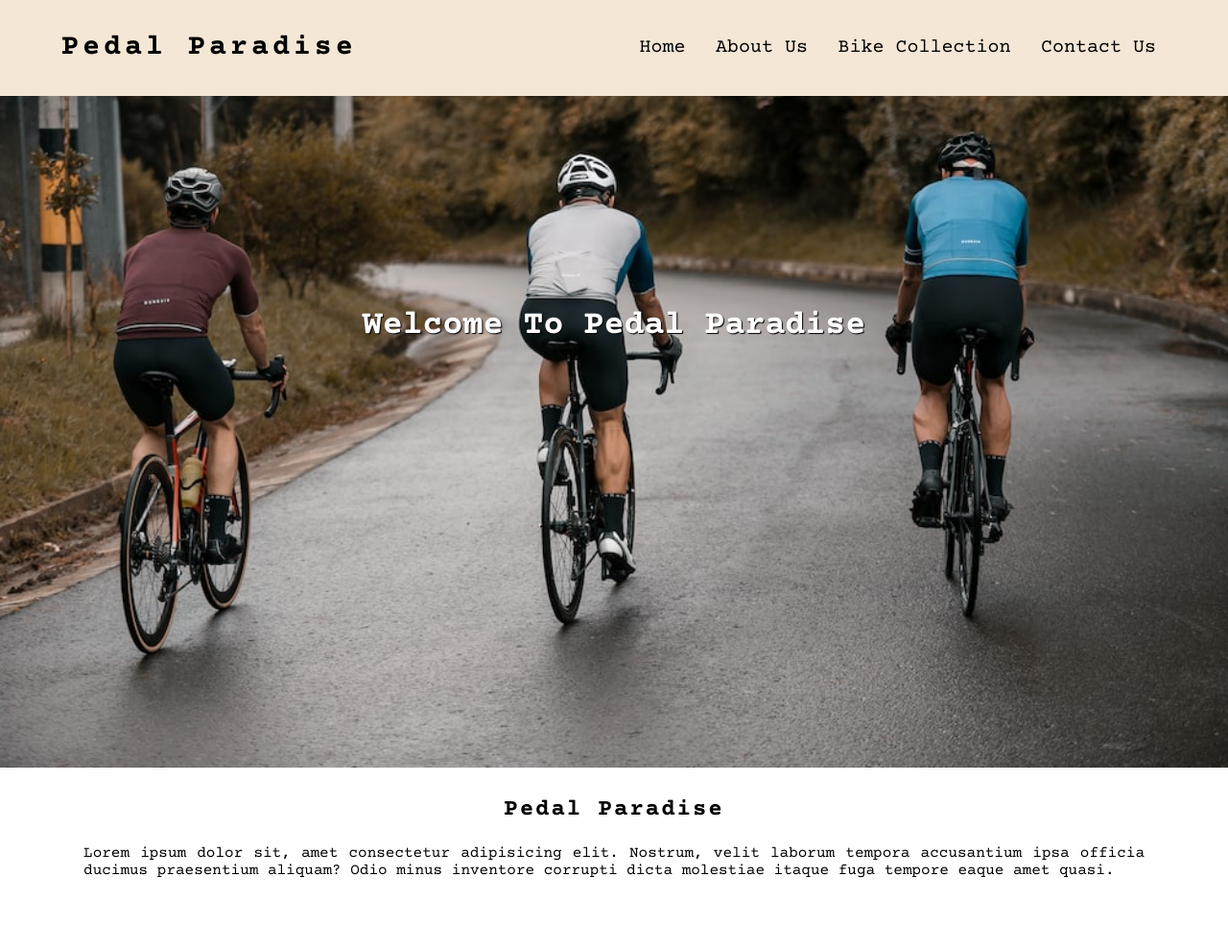
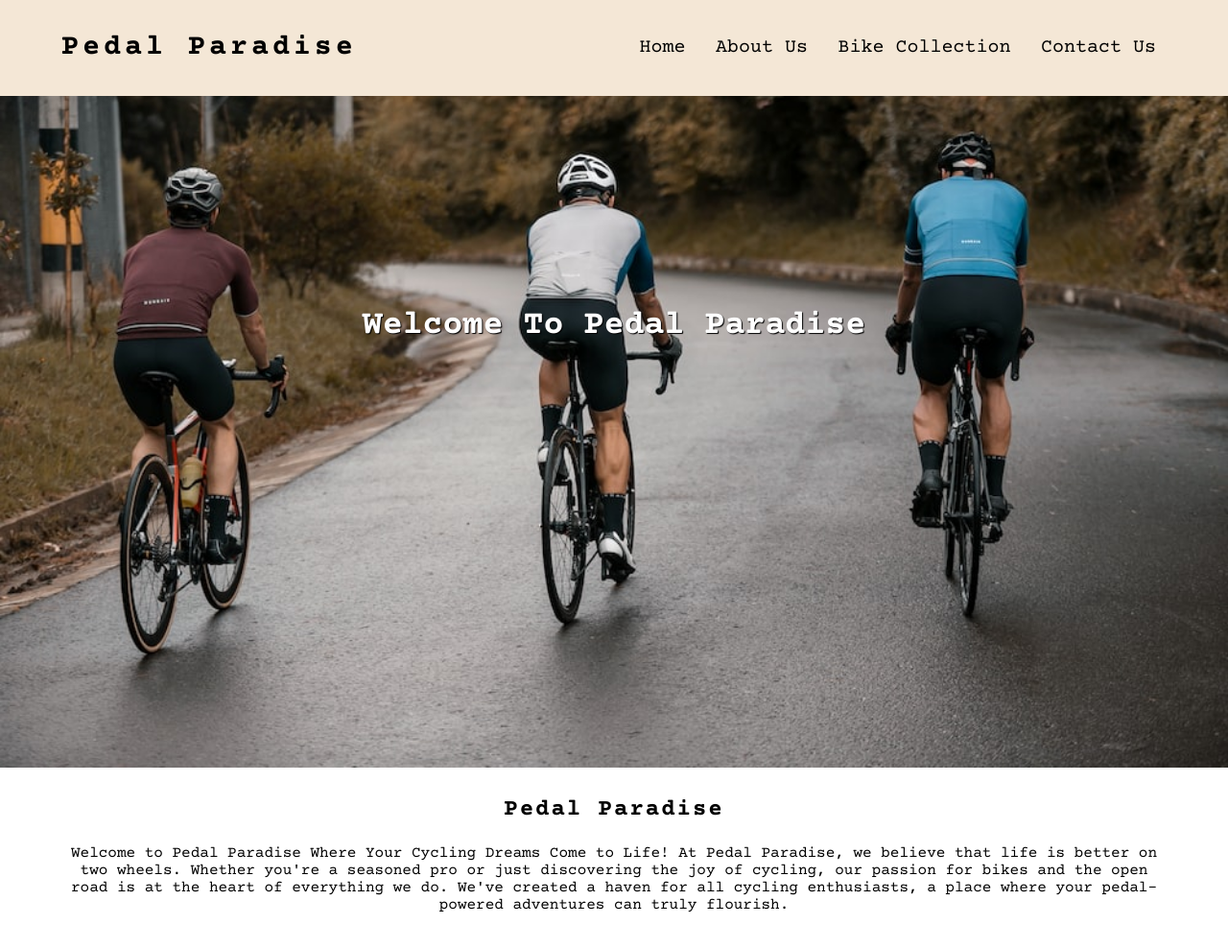
Before and after one commit to jaxsonkieran/bike-store, a plain HTML site: page index.html in a window 1280 px wide. Shown: the top 988 px of the page at 96% size. Drawn offline with nearby package versions, Linux system fonts and the light colour scheme.

Commit message:
updating div classes
updating div classes

```diff
--- a/index.html
+++ b/index.html
@@ -28,7 +28,9 @@
             <div class="content-area">
                 <div class="wrapper">
                     <h2>Pedal Paradise</h2>
-                    <p>Lorem ipsum dolor sit, amet consectetur adipisicing elit. Nostrum, velit laborum tempora accusantium ipsa officia ducimus praesentium aliquam? Odio minus inventore corrupti dicta molestiae itaque fuga tempore eaque amet quasi.</p>
+
+                        <p>Welcome to Pedal Paradise Where Your Cycling Dreams Come to Life!
+                            At Pedal Paradise, we believe that life is better on two wheels. Whether you're a seasoned pro or just discovering the joy of cycling, our passion for bikes and the open road is at the heart of everything we do. We've created a haven for all cycling enthusiasts, a place where your pedal-powered adventures can truly flourish.</p>
                 </div>
 
             </div>
--- a/style.css
+++ b/style.css
@@ -72,7 +72,7 @@ nav a {
 }
  .content-area {
     width: 100%;
-    height: 800px;
+    height: 200px;
     background-color: white;
     top: 400px;
  }
@@ -84,9 +84,12 @@ nav a {
     font-size: 24px;
     font-weight: bold;
  }
+
+
 .content-area p {
     font-family: 'Courier Prime', monospace;
     font-weight: light;
-    padding: 2%;
-    text-align: justify;
+    padding-top: 2%;
+    font-weight: light;
+    text-align: center;
 }
```
Also changed, not shown: bikes.html (+0 -1 lines).
